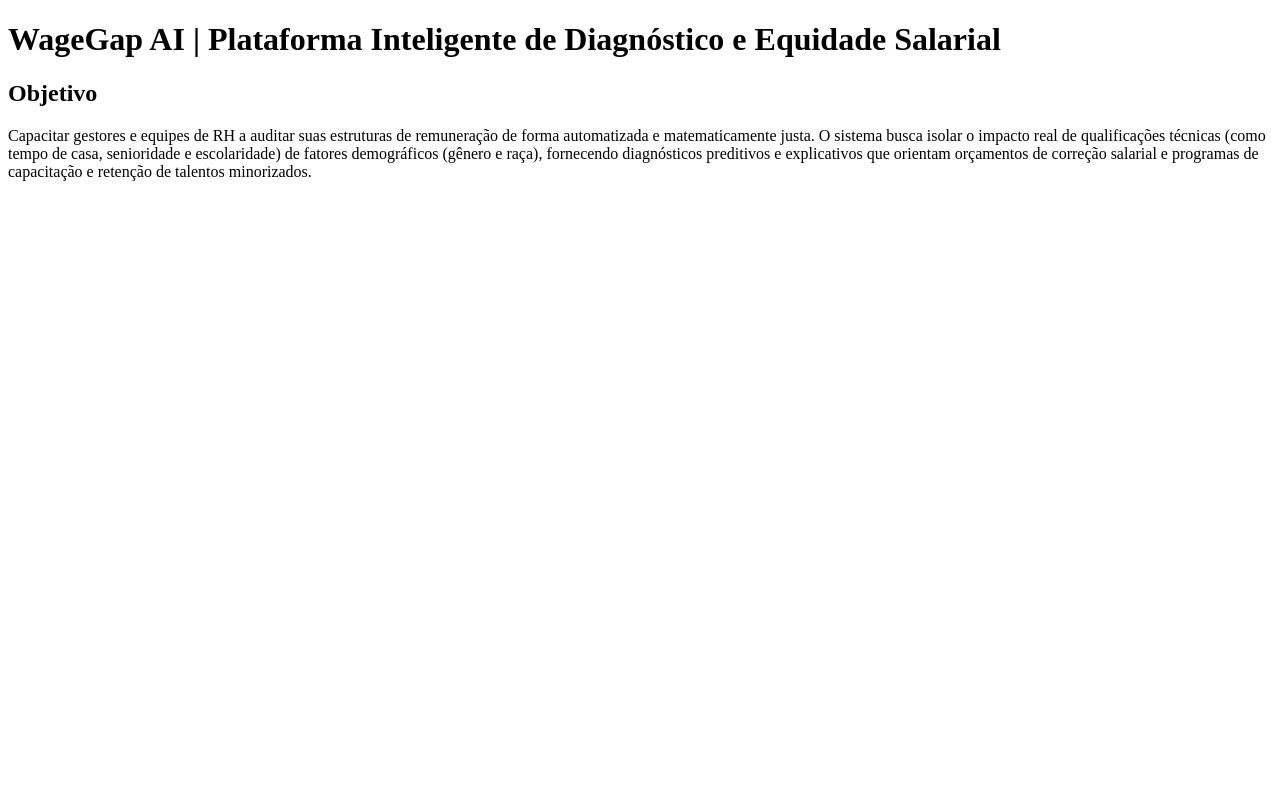
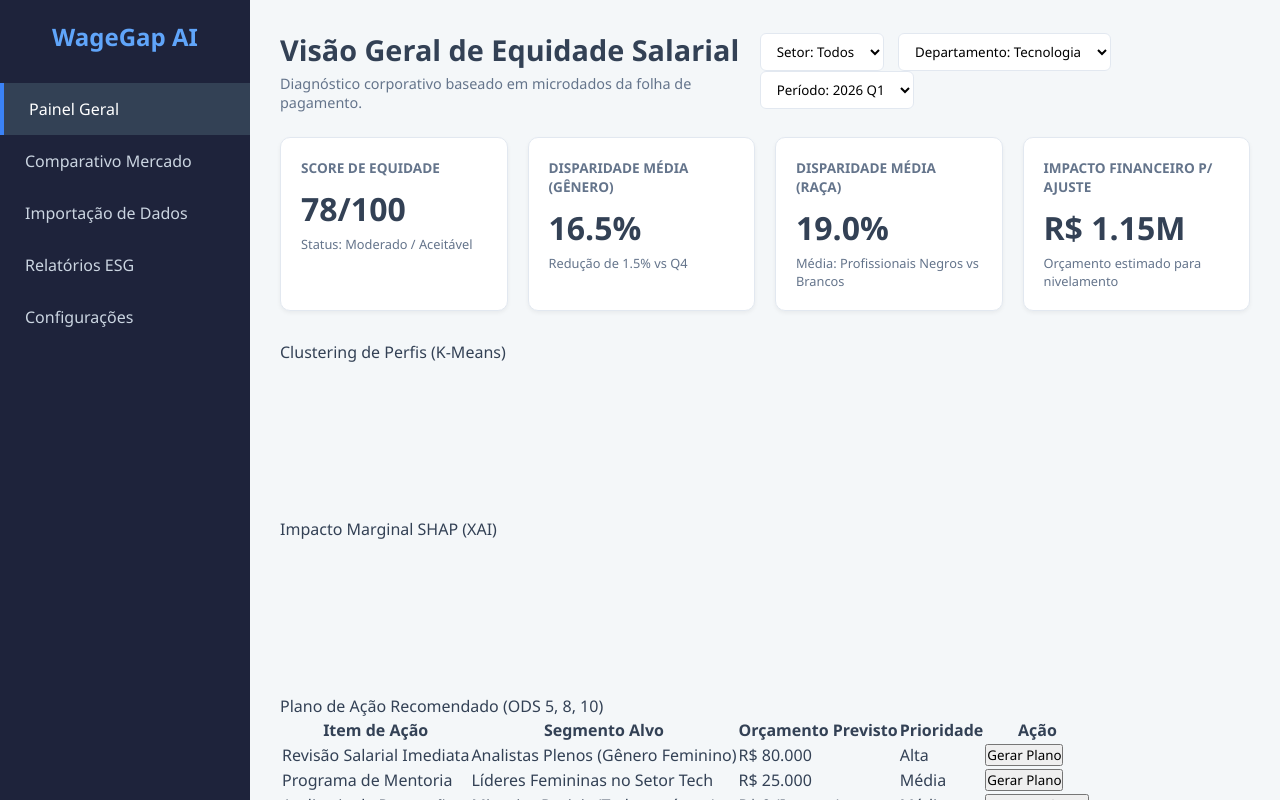
Before and after one commit to Rouxxz/WageGap-AI, a plain HTML site: page Desenvolvimento/projeto.html in a window 1280 px wide. Drawn offline with nearby package versions, Linux system fonts and the light colour scheme.

Commit message:
atualização dashboard
atualização do nosso dashboard feitas nas ultimas semanas. Ainda não está interativo, é apenas visual

```diff
--- a/Desenvolvimento/projeto.html
+++ b/Desenvolvimento/projeto.html
@@ -1,13 +1,119 @@
 <!DOCTYPE html>
-<html lang="pt-br">
+<html lang="pt-BR">
 <head>
     <meta charset="UTF-8">
-    <meta name="description" content="O WageGap AI utiliza Inteligência Artificial Explicável para auditar folhas de pagamento, isolar vieses demográficos e promover equidade salarial em conformidade com métricas ESG.">
-    <title>WageGap AI</title>
+    <meta name="viewport" content="width=device-width, initial-scale=1.0">
+    <title>WageGap AI | Auditoria de Equidade Salarial</title>
+    <link rel="stylesheet" href="style.css">
+    <!-- Importação do Chart.js via CDN -->
+    <script src="https://cdn.jsdelivr.net/npm/chart.js"></script>
 </head>
 <body>
-    <h1>WageGap AI | Plataforma Inteligente de Diagnóstico e Equidade Salarial</h1>
-    <h2>Objetivo</h2>
-    <p>Capacitar gestores e equipes de RH a auditar suas estruturas de remuneração de forma automatizada e matematicamente justa. O sistema busca isolar o impacto real de qualificações técnicas (como tempo de casa, senioridade e escolaridade) de fatores demográficos (gênero e raça), fornecendo diagnósticos preditivos e explicativos que orientam orçamentos de correção salarial e programas de capacitação e retenção de talentos minorizados.</p>
+    <!-- Sidebar -->
+    <div class="sidebar">
+        <h2>WageGap AI</h2>
+        <div class="nav-item active">Painel Geral</div>
+        <div class="nav-item">Comparativo Mercado</div>
+        <div class="nav-item">Importação de Dados</div>
+        <div class="nav-item">Relatórios ESG</div>
+        <div class="nav-item">Configurações</div>
+    </div>
+
+    <!-- Main Content -->
+    <div class="main-content">
+        <!-- Header -->
+        <div class="header">
+            <div>
+                <h1>Visão Geral de Equidade Salarial</h1>
+                <p>Diagnóstico corporativo baseado em microdados da folha de pagamento.</p>
+            </div>
+            <div class="filters">
+                <select><option>Setor: Todos</option></select>
+                <select><option>Departamento: Tecnologia</option></select>
+                <select>
+                    <option>Período: 2026 Q1</option>
+                    <option>Período: 2026 Q2</option>
+                    <option>Período: 2026 Q3</option>
+                </select>
+            </div>
+        </div>
+
+        <!-- KPIs -->
+        <div class="kpi-grid">
+            <div class="kpi-card">
+                <div class="kpi-title">Score de Equidade</div>
+                <div class="kpi-value text-green">78/100</div>
+                <div class="kpi-subtitle">Status: Moderado / Aceitável</div>
+            </div>
+            <div class="kpi-card">
+                <div class="kpi-title">Disparidade Média (Gênero)</div>
+                <div class="kpi-value text-red">16.5%</div>
+                <div class="kpi-subtitle">Redução de 1.5% vs Q4</div>
+            </div>
+            <div class="kpi-card">
+                <div class="kpi-title">Disparidade Média (Raça)</div>
+                <div class="kpi-value text-red">19.0%</div>
+                <div class="kpi-subtitle">Média: Profissionais Negros vs Brancos</div>
+            </div>
+            <div class="kpi-card">
+                <div class="kpi-title">Impacto Financeiro p/ Ajuste</div>
+                <div class="kpi-value">R$ 1.15M</div>
+                <div class="kpi-subtitle">Orçamento estimado para nivelamento</div>
+            </div>
+        </div>
+
+        <!-- Charts -->
+        <div class="charts-grid">
+            <div class="chart-container">
+                <div class="chart-header">Clustering de Perfis (K-Means)</div>
+                <canvas id="clusterChart"></canvas>
+            </div>
+            <div class="chart-container">
+                <div class="chart-header">Impacto Marginal SHAP (XAI)</div>
+                <canvas id="shapChart"></canvas>
+            </div>
+        </div>
+
+        <!-- Action Plan -->
+        <div class="table-container">
+            <div class="chart-header">Plano de Ação Recomendado (ODS 5, 8, 10)</div>
+            <table>
+                <thead>
+                    <tr>
+                        <th>Item de Ação</th>
+                        <th>Segmento Alvo</th>
+                        <th>Orçamento Previsto</th>
+                        <th>Prioridade</th>
+                        <th>Ação</th>
+                    </tr>
+                </thead>
+                <tbody>
+                    <tr>
+                        <td>Revisão Salarial Imediata</td>
+                        <td>Analistas Plenos (Gênero Feminino)</td>
+                        <td>R$ 80.000</td>
+                        <td><span class="text-red">Alta</span></td>
+                        <td><button class="btn-action">Gerar Plano</button></td>
+                    </tr>
+                    <tr>
+                        <td>Programa de Mentoria</td>
+                        <td>Líderes Femininas no Setor Tech</td>
+                        <td>R$ 25.000</td>
+                        <td>Média</td>
+                        <td><button class="btn-action">Gerar Plano</button></td>
+                    </tr>
+                    <tr>
+                        <td>Auditoria de Promoções</td>
+                        <td>Minorias Raciais (Todas as áreas)</td>
+                        <td>R$ 0 (Interno)</td>
+                        <td>Média</td>
+                        <td><button class="btn-action">Iniciar Auditoria</button></td>
+                    </tr>
+                </tbody>
+            </table>
+        </div>
+    </div>
+
+    <script src="script.js"></script>
 </body>
 </html>
--- /dev/null
+++ b/Desenvolvimento/style.css
@@ -0,0 +1,124 @@
+:root {
+    --primary-bg: #f4f7f9;
+    --sidebar-bg: #1e233b;
+    --card-bg: #ffffff;
+    --text-main: #334155;
+    --text-light: #64748b;
+    --accent-blue: #3b82f6;
+    --accent-red: #ef4444;
+    --accent-green: #10b981;
+    --border-color: #e2e8f0;
+}
+
+* {
+    margin: 0;
+    padding: 0;
+    box-sizing: border-box;
+    font-family: 'Segoe UI', Roboto, Helvetica, Arial, sans-serif;
+}
+
+body {
+    display: flex;
+    background-color: var(--primary-bg);
+    color: var(--text-main);
+    height: 100vh;
+    overflow: hidden;
+}
+
+/* Sidebar */
+.sidebar {
+    width: 250px;
+    background-color: var(--sidebar-bg);
+    color: white;
+    display: flex;
+    flex-direction: column;
+    padding: 20px 0;
+}
+
+.sidebar h2 {
+    text-align: center;
+    font-size: 1.5rem;
+    margin-bottom: 30px;
+    color: #60a5fa;
+}
+
+.nav-item {
+    padding: 15px 25px;
+    color: #cbd5e1;
+    text-decoration: none;
+    transition: background 0.3s;
+    cursor: pointer;
+}
+
+.nav-item:hover, .nav-item.active {
+    background-color: #334155;
+    color: white;
+    border-left: 4px solid var(--accent-blue);
+}
+
+/* Main Content */
+.main-content {
+    flex: 1;
+    padding: 30px;
+    overflow-y: auto;
+}
+
+.header {
+    display: flex;
+    justify-content: space-between;
+    align-items: center;
+    margin-bottom: 25px;
+}
+
+.header h1 {
+    font-size: 1.8rem;
+}
+
+.header p {
+    color: var(--text-light);
+    font-size: 0.9rem;
+    margin-top: 5px;
+}
+
+.filters select {
+    padding: 8px 12px;
+    border: 1px solid var(--border-color);
+    border-radius: 6px;
+    margin-left: 10px;
+    background: white;
+}
+
+/* KPIs */
+.kpi-grid {
+    display: grid;
+    grid-template-columns: repeat(4, 1fr);
+    gap: 20px;
+    margin-bottom: 30px;
+}
+
+.kpi-card {
+    background: var(--card-bg);
+    padding: 20px;
+    border-radius: 10px;
+    box-shadow: 0 2px 4px rgba(0,0,0,0.05);
+    border: 1px solid var(--border-color);
+}
+
+.kpi-title {
+    font-size: 0.85rem;
+    color: var(--text-light);
+    text-transform: uppercase;
+    font-weight: bold;
+    margin-bottom: 10px;
+}
+
+.kpi-value {
+    font-size: 2rem;
+    font-weight: bold;
+}
+
+.kpi-subtitle {
+    font-size: 0.8rem;
+    margin-top: 5px;
+    color: var(--text-light);
+}
```
